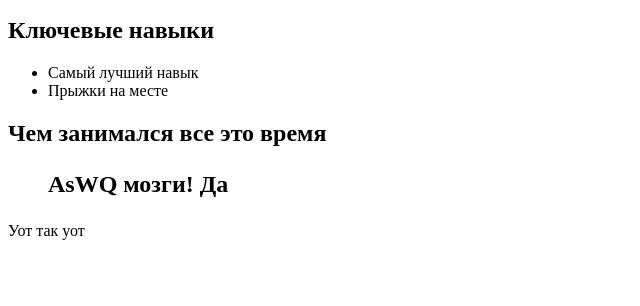
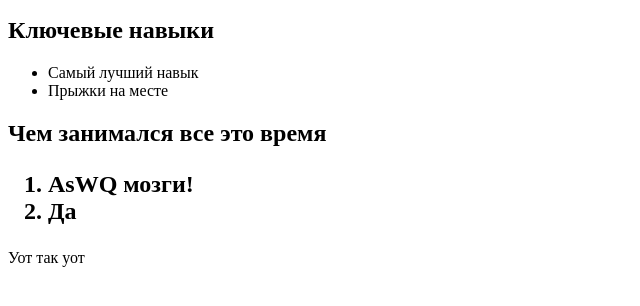
Before and after one commit to ChandeOk/ChandeOk.github.io, a plain HTML site: page index.html in a window 1280 px wide. Shown: the part 110-416 px from the top of the page, without its empty margins (0-640 px from the left). Drawn offline with Linux system fonts and the light colour scheme.

Commit message:
Update index.html

```diff
--- a/index.html
+++ b/index.html
@@ -19,10 +19,10 @@
         </section>
         <section>
             <h2>Чем занимался все это время
-                <ul>
-                    <il>AsWQ мозги!</il>
-                    <il>Да</il>
-                </ul>
+                <ol>
+                    <li>AsWQ мозги!</li>
+                    <li>Да</li>
+                </ol>
             </h2>
         </section>
         <p>Уот так уот</p>
```
